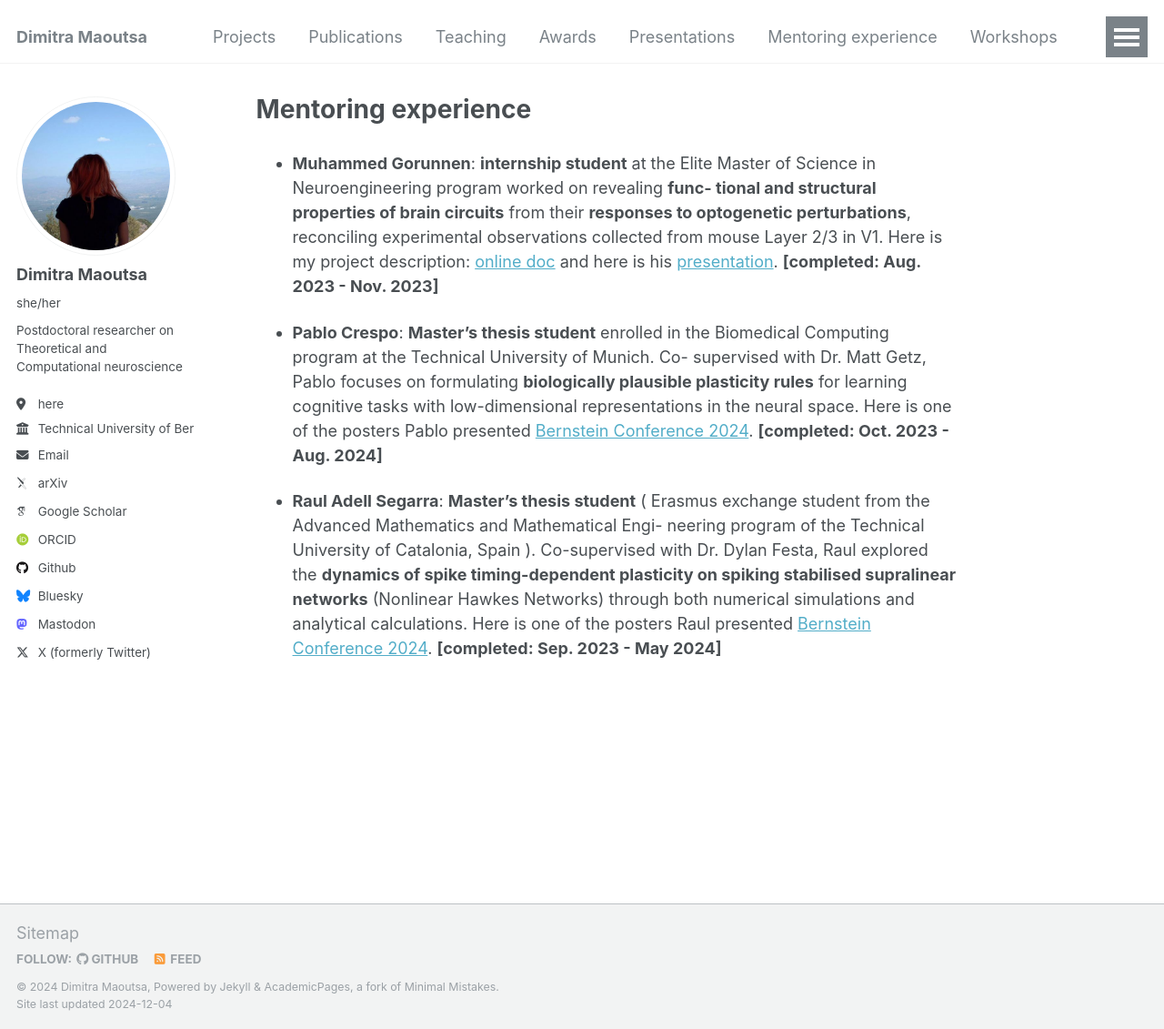
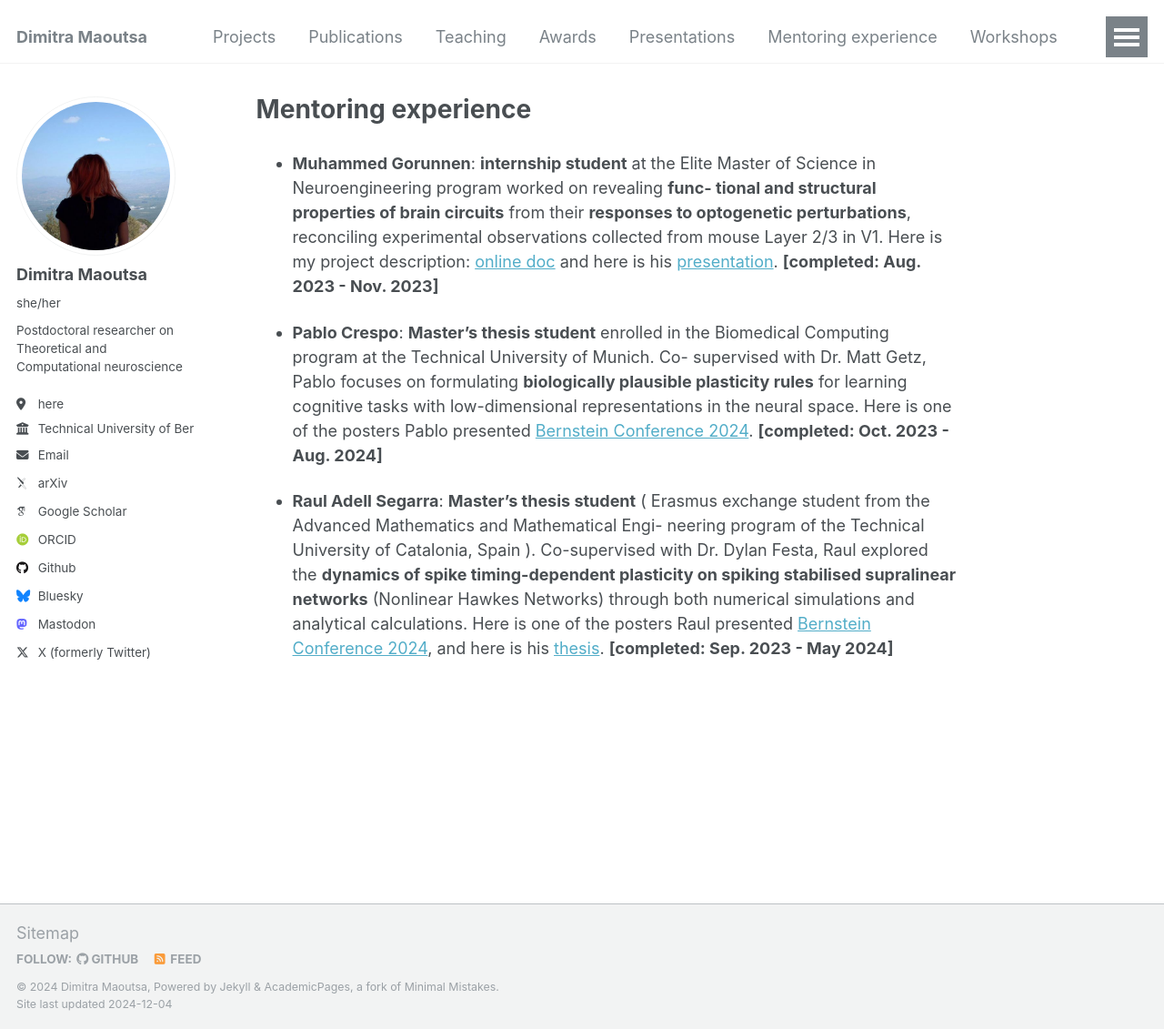
Before and after one commit to dimitra-maoutsa/dimitra-maoutsa.github.io, a Jekyll site: the page built from _pages/mentor.md, in a window 1280 px wide and 1131 px high. Shown: the whole window at 91% size. Built offline with Jekyll 4.4.1, drawn with Linux system fonts in a browser that asks for light colours; some web fonts are replaced.

Commit message:
Update mentor.md

```diff
--- a/_pages/mentor.md
+++ b/_pages/mentor.md
@@ -22,5 +22,5 @@ low-dimensional representations in the neural space. Here is one of the posters
 
 - **Raul Adell Segarra**: **Master’s thesis student** ( Erasmus exchange student from the Advanced Mathematics and Mathematical Engi-
 neering program of the Technical University of Catalonia, Spain ). Co-supervised with Dr. Dylan Festa, Raul explored the **dynamics
-of spike timing-dependent plasticity on spiking stabilised supralinear networks** (Nonlinear Hawkes Networks) through both numerical simulations and analytical calculations. Here is one of the posters Raul presented [Bernstein Conference 2024](https://www.world-wide.org/bernstein-24/plasticity-driven-circuit-self-organization-afecdc22/).
+of spike timing-dependent plasticity on spiking stabilised supralinear networks** (Nonlinear Hawkes Networks) through both numerical simulations and analytical calculations. Here is one of the posters Raul presented [Bernstein Conference 2024](https://www.world-wide.org/bernstein-24/plasticity-driven-circuit-self-organization-afecdc22/), and here is his [thesis](https://upcommons.upc.edu/handle/2117/408858).
  **[completed: Sep. 2023 - May 2024]**
```
